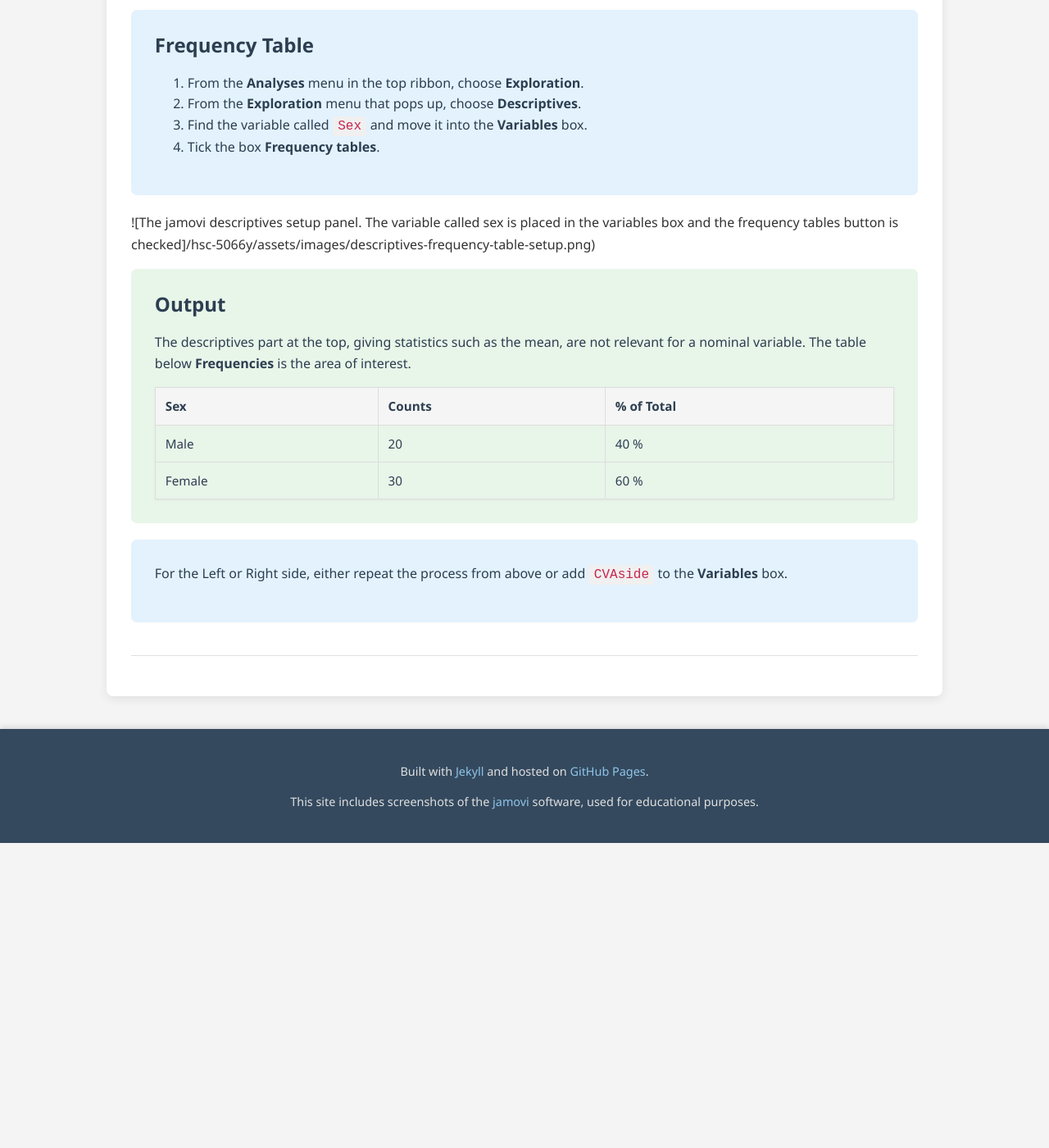
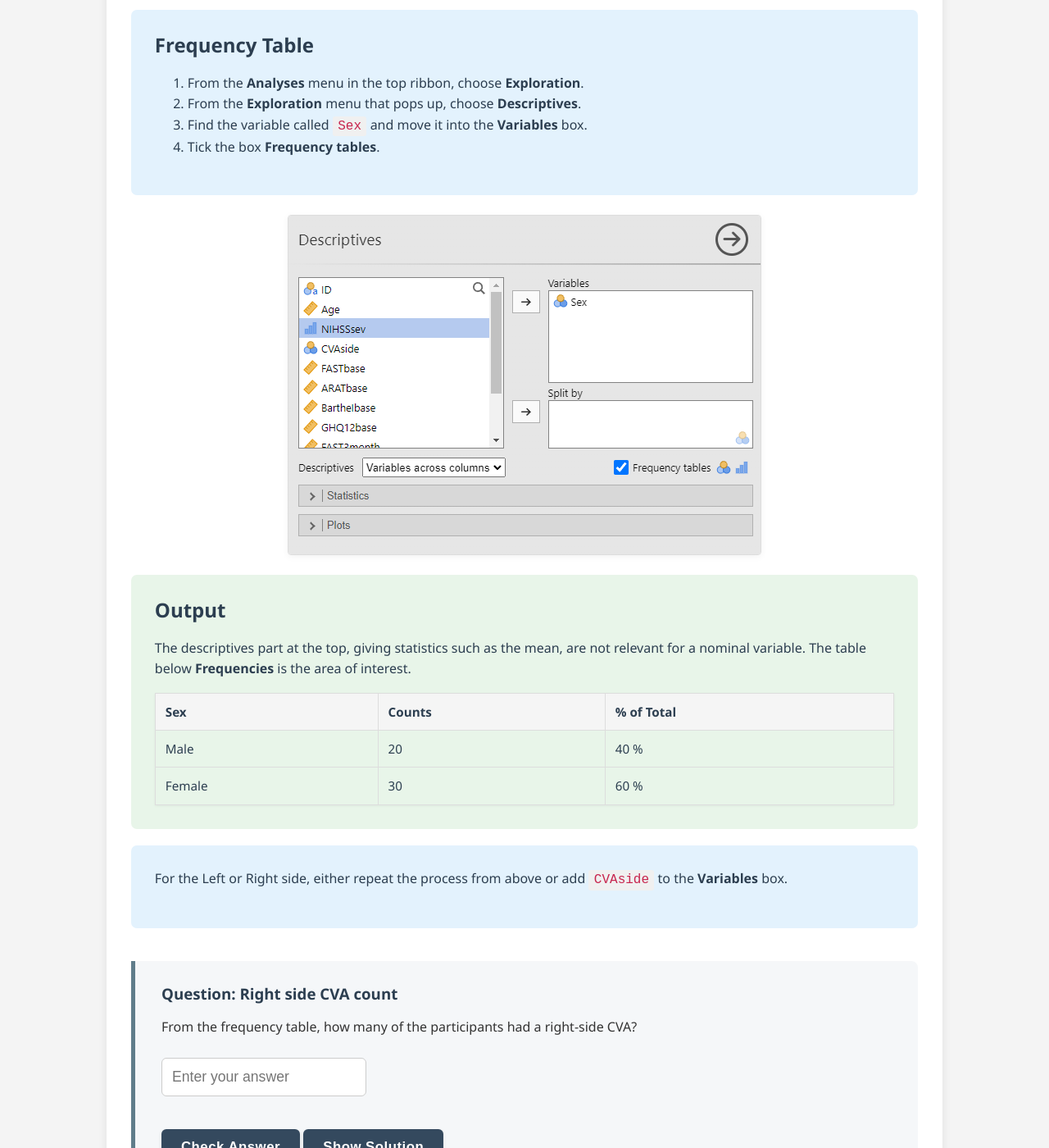
Before and after one commit to probe973/hsc-5066y, a Jekyll site: the page built from jamovi/descriptives-frequencies/01-frequencies.md, in a window 1280 px wide and 1400 px high, scrolled down 471 px. Shown: the whole window at 82% size. Built offline with Jekyll 4.4.1, drawn with Linux system fonts in a browser that asks for light colours; before the commit the page ends 1499 px from its top, so only the background shows below that.

Commit message:
Update 01-frequencies.md

```diff
--- a/jamovi/descriptives-frequencies/01-frequencies.md
+++ b/jamovi/descriptives-frequencies/01-frequencies.md
@@ -20,7 +20,7 @@ You are interested in finding out:
 4.  Tick the box **Frequency tables**.
 </div>
 
-![The jamovi descriptives setup panel. The variable called sex is placed in the variables box and the frequency tables button is checked]{{ "/assets/images/descriptives-frequency-table-setup.png" | relative_url }})
+![The jamovi descriptives setup panel. The variable called sex is placed in the variables box and the frequency tables button is checked]({{ "/assets/images/descriptives-frequency-table-setup.png" | relative_url }})
 
 <div class="output" markdown="1">
 ## Output
@@ -38,5 +38,14 @@ The descriptives part at the top, giving statistics such as the mean, are not re
 For the Left or Right side, either repeat the process from above or add `CVAside` to the **Variables** box.
 </div>
 
+{% include question_numerical.html
+id="q_cva_right_count"
+title="Right side CVA count"
+question_text="From the frequency table, how many of the participants had a right-side CVA?"
+correct_answer="39"
+tolerance="0"
+solution_text="Look for the number next to Right in the Counts column of the frequency table"
+%}
+
 <!-- This automatically adds the "Previous" and "Next" navigation buttons -->
 {% include pagination.html %}
```
